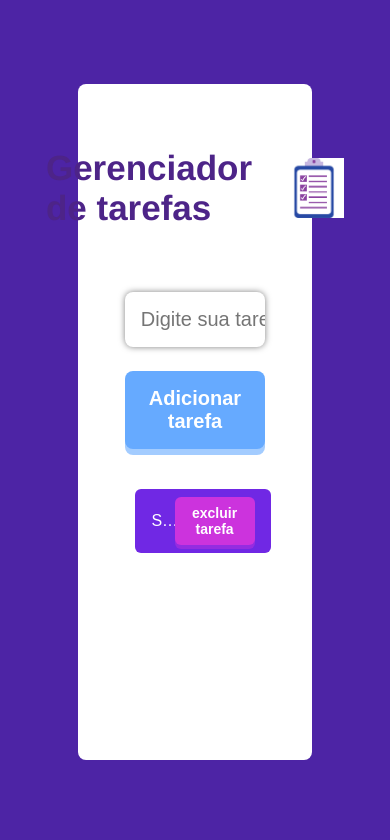
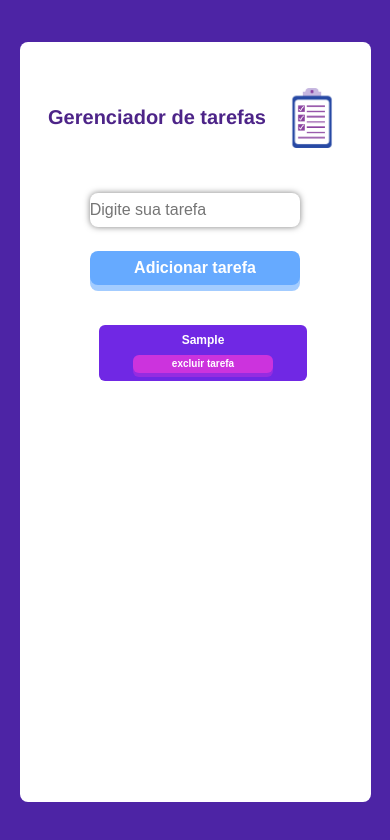
Before and after one commit to Jul10c3s4/second-app, a React (Create React App) app: page / in a window 390 px wide. Both pictures are taken after typing "Sample" into the empty fields and a click on the button "Adicionar tarefa". Shown: the top 840 px of the page. Built offline with nearby package versions, Linux system fonts and the light colour scheme.

Commit message:
ajustes em medias querys

```diff
--- a/src/components/card/styles.css
+++ b/src/components/card/styles.css
@@ -2,26 +2,27 @@
   width: 62%;
   padding: 0.8rem 2rem;
   display: flex;
-  flex-direction: row;
+  flex-direction: column;
   align-items: center;
-  justify-content: space-between;
+  justify-content: center;
   background-color: #7028e4;
   border-radius: 6px;
   margin: 1rem;
+  flex-wrap: wrap;
 }
 
 p{
+  margin-bottom: 0.5rem;
   overflow: hidden;
-  text-overflow: ellipsis;
   font-family: sans-serif;
   font-size: 22px;
   color: white;
-  font-weight: 500;
+  font-weight: 600;
   flex-wrap: wrap;
 }
 
-button{
-  min-width: 80px;
+.card button{
+  min-width: 80%;
   border: 0;
   padding: 0.5rem 1rem;
   background-color: rgb(204, 51, 221);
@@ -33,23 +34,32 @@ button{
   position: relative;
 }
 
-button:active{
+.card button:active{
   box-shadow: 0px 0px 0px rgb(255, 255, 255);
   top: 6px;
 }
-@media screen {
 
-}
 @media (max-width:800px) {
   .card{
     padding: 0.5rem 1rem;
   }
   p{
-    font-size: 16px;
+    font-size: 18px;
   }
 
-  button{
+  .card button{
     font-size: 14px;
     padding: 0.5rem;
   }
 }
+
+@media (max-width:450px){
+  .card button{
+    font-size: 10px;
+    padding: 0.2rem 0;
+  }
+
+  p{
+    font-size: 12px;
+  }
+}
--- a/src/pages/Home/styles.css
+++ b/src/pages/Home/styles.css
@@ -9,6 +9,7 @@
 }
 
 .container{
+  overflow: scroll;
   width: 60%;
   height: 80%;
   background-color: white;
@@ -78,3 +79,50 @@ input{
   width: 100%;
   overflow-y: scroll;
 }
+
+@media (max-width: 950px){
+  h1{
+    font-size: 30px;
+  }
+
+  .container{
+    width: 90%;
+    height: 90%;
+  }
+}
+
+@media (max-width: 600px){
+  h1{
+    font-size: 20px;
+  }
+  .buttonAdd{
+    font-size: 16px;
+    padding: 0.5rem 0;
+  }
+  img{
+    margin-left: 1rem;
+  }
+
+  input{
+    font-size: 16px;
+    padding: 0.5rem 0;
+  }
+}
+
+@media (max-width: 300px){
+  h1{
+    font-size: 18px;
+  }
+  .buttonAdd{
+    font-size: 10px;
+    padding: 0.5rem 0;
+  }
+  img{
+    margin-left: 0.5rem;
+  }
+
+  input{
+    font-size: 10px;
+    padding: 0.5rem 0;
+  }
+}
--- a/src/pages/Home/tarefaApp.jsx
+++ b/src/pages/Home/tarefaApp.jsx
@@ -27,6 +27,7 @@ export const TarefaApp = () => {
 
   useEffect(() => {
     localStorage.setItem('tasks', JSON.stringify(tasks));
+    alert(window.innerWidth);
   }, [tasks]);
 
   return (
```
